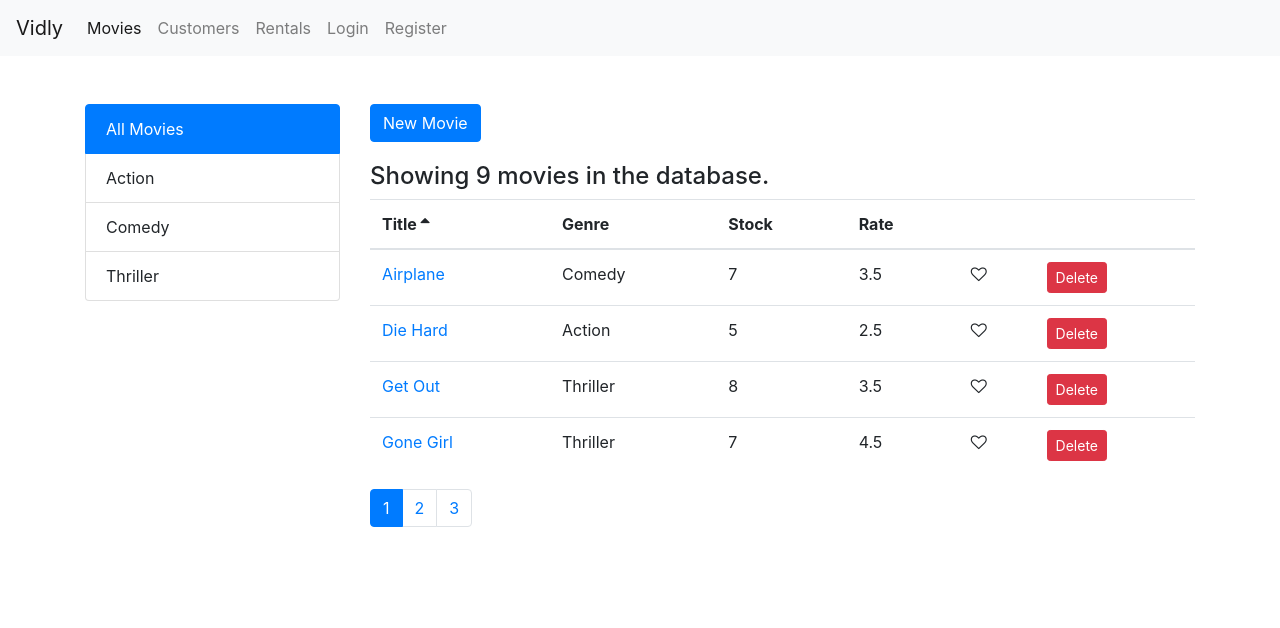
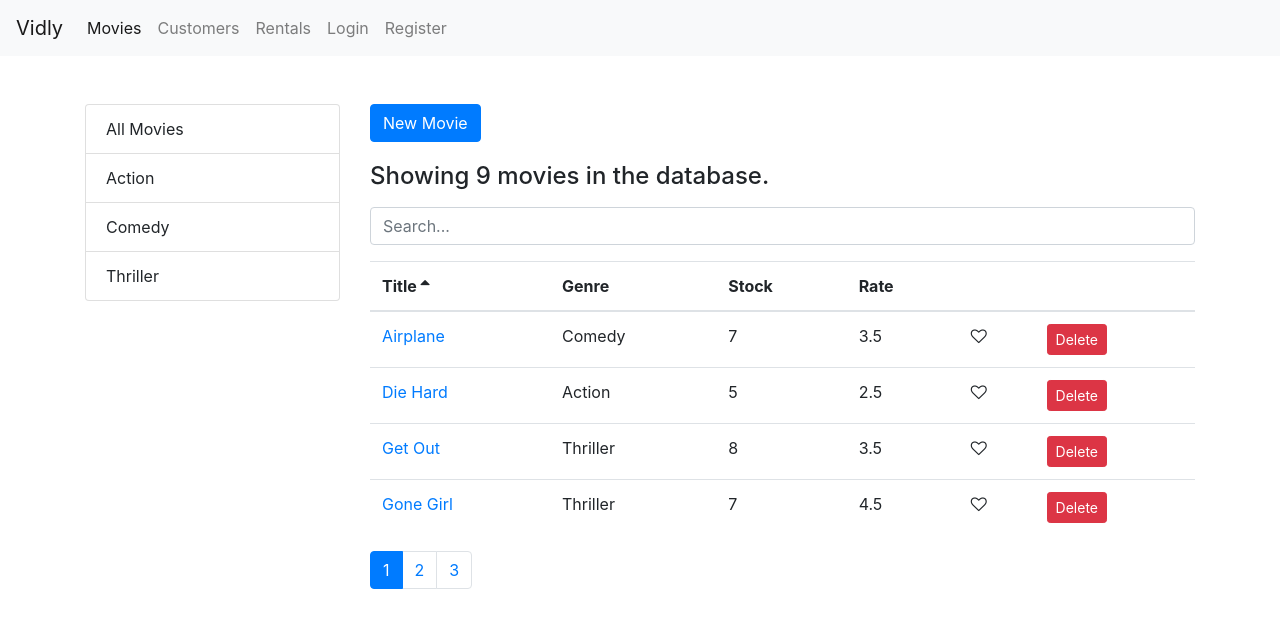
Before and after one commit to milon19/reactjs-vidly-app, a React (Create React App) app: page /movies in a window 1280 px wide. Shown: the top 628 px of the page. Built offline with nearby package versions, Linux system fonts and the light colour scheme.

Commit message:
Add search bar

```diff
--- a/src/components/common/listGroup.jsx
+++ b/src/components/common/listGroup.jsx
@@ -17,9 +17,7 @@ const ListGroup = (props) => {
           key={item[valueProperty]}
           onClick={() => onItemSelect(item)}
           className={
-            selectedItem._id === item._id
-              ? "list-group-item active"
-              : "list-group-item"
+            selectedItem === item ? "list-group-item active" : "list-group-item"
           }
         >
           {item[textProperty]}
--- a/src/components/movies.jsx
+++ b/src/components/movies.jsx
@@ -6,6 +6,7 @@ import MoviesTable from "./moviesTable";
 import ListGroup from "./common/listGroup";
 import Pagination from "./common/pagination";
 import { paginate } from "../utils/pagination";
+import SearchBox from "./searchBox";
 import _ from "lodash";
 
 class Movies extends Component {
@@ -14,16 +15,14 @@ class Movies extends Component {
     genres: [],
     currentPage: 1,
     pageSize: 4,
+    searchQuery: "",
+    selectedGenre: null,
     sortColumn: { path: "title", order: "asc" },
   };
 
   componentDidMount() {
-    const genres = [{ _id: "all", name: "All Movies" }, ...getGenres()];
-    this.setState({
-      movies: getMovies(),
-      genres,
-      selectedGenre: { _id: "all", name: "All Movies" },
-    });
+    const genres = [{ _id: "", name: "All Movies" }, ...getGenres()];
+    this.setState({ movies: getMovies(), genres });
   }
 
   handleDelete = (movie) => {
@@ -42,7 +41,7 @@ class Movies extends Component {
   };
 
   handleGenreSelect = (genre) => {
-    this.setState({ selectedGenre: genre, currentPage: 1 });
+    this.setState({ selectedGenre: genre, searchQuery: "", currentPage: 1 });
   };
 
   handlePageChange = (page) => {
@@ -53,6 +52,10 @@ class Movies extends Component {
     this.setState({ sortColumn });
   };
 
+  handleSearch = (query) => {
+    this.setState({ searchQuery: query, selectedGenre: null, currentPage: 1 });
+  };
+
   getPagedData = () => {
     const {
       selectedGenre,
@@ -60,12 +63,16 @@ class Movies extends Component {
       currentPage,
       pageSize,
       sortColumn,
+      searchQuery,
     } = this.state;
 
-    const filtered =
-      selectedGenre._id !== "all"
-        ? allMovies.filter((movie) => movie.genre._id === selectedGenre._id)
-        : allMovies;
+    let filtered = allMovies;
+    if (searchQuery)
+      filtered = allMovies.filter((m) =>
+        m.title.toLowerCase().startsWith(searchQuery.toLowerCase())
+      );
+    else if (selectedGenre && selectedGenre._id)
+      filtered = allMovies.filter((m) => m.genre._id === selectedGenre._id);
 
     const sorted = _.orderBy(filtered, [sortColumn.path], [sortColumn.order]);
     const movies = paginate(sorted, currentPage, pageSize);
@@ -75,7 +82,7 @@ class Movies extends Component {
 
   render() {
     const { length: count } = this.state.movies;
-    const { currentPage, pageSize, sortColumn } = this.state;
+    const { currentPage, pageSize, sortColumn, searchQuery } = this.state;
 
     if (count === 0) return <h4>There are no movies in the database.</h4>;
 
@@ -100,6 +107,7 @@ class Movies extends Component {
               New Movie
             </Link>
             <h4>Showing {totalCount} movies in the database.</h4>
+            <SearchBox value={searchQuery} onChange={this.handleSearch} />
             <MoviesTable
               movies={movies}
               onLike={this.handleLike}
--- /dev/null
+++ b/src/components/searchBox.jsx
@@ -0,0 +1,16 @@
+import React from "react";
+
+const SearchBox = ({ value, onChange }) => {
+  return (
+    <input
+      type="text"
+      name="query"
+      className="form-control my-3"
+      placeholder="Search..."
+      value={value}
+      onChange={(e) => onChange(e.currentTarget.value)}
+    />
+  );
+};
+
+export default SearchBox;
```
